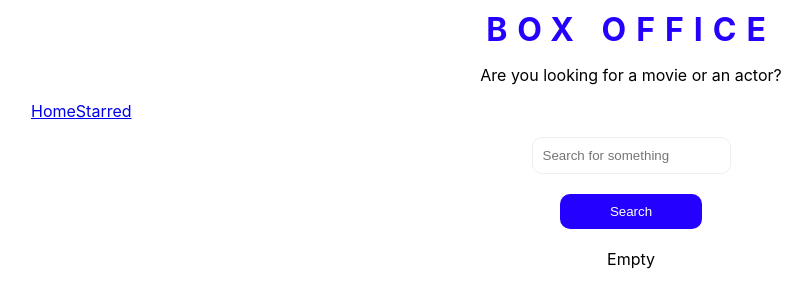
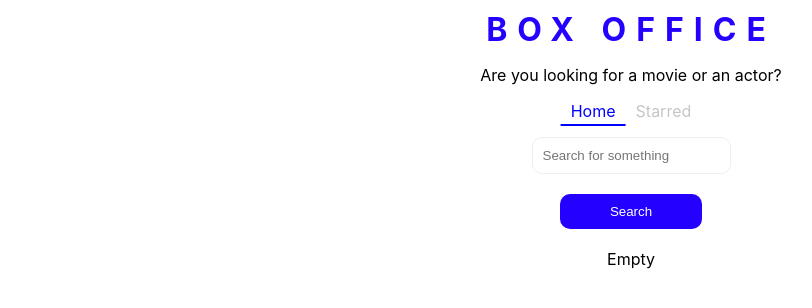
Before and after one commit to Obaadz/box-office, a React (Create React App) app: page / in a window 1280 px wide. Shown: the top 308 px of the page, without its empty margins (9-821 px from the left). Built offline with nearby package versions, Linux system fonts and the light colour scheme; no server answers.

Commit message:
finishing navbar styling

```diff
--- a/src/components/NavBar.js
+++ b/src/components/NavBar.js
@@ -1,22 +1,60 @@
 import React from 'react';
-import { Link } from 'react-router-dom';
+import { Link, useLocation } from 'react-router-dom';
+import styled from 'styled-components';
 
 const pages = [
   { id: 1, path: '/', text: 'Home' },
   { id: 2, path: '/starred', text: 'Starred' },
 ];
 
-const pagesList = pages.map(({ id, path, text }) => (
-  <Link key={id} to={path}>
-    {text}
-  </Link>
-));
+const renderPages = currentLocation =>
+  pages.map(({ id, path, text }) => (
+    <li key={id}>
+      <Link to={path} className={path === currentLocation && 'active'}>
+        {text}
+      </Link>
+    </li>
+  ));
+
+const StyledNavBar = styled.div`
+  text-align: center;
+
+  ul {
+    list-style: none;
+    padding: 0;
+    display: flex;
+    justify-content: center;
+
+    a {
+      position: relative;
+      padding: 5px 10px;
+      text-decoration: none;
+      color: rgb(198, 198, 198);
+      transition: 0.3s all;
+
+      &.active {
+        color: blue;
+      }
+      &.active::before {
+        content: '';
+        position: absolute;
+        width: 100%;
+        height: 2px;
+        bottom: 0;
+        left: 50%;
+        transform: translateX(-50%);
+        background-color: blue;
+      }
+    }
+  }
+`;
 
 const NavBar = () => {
+  const currentLocation = useLocation();
   return (
-    <div className="navbar">
-      <ul>{pagesList}</ul>
-    </div>
+    <StyledNavBar>
+      <ul>{renderPages(currentLocation.pathname)}</ul>
+    </StyledNavBar>
   );
 };
 
```
